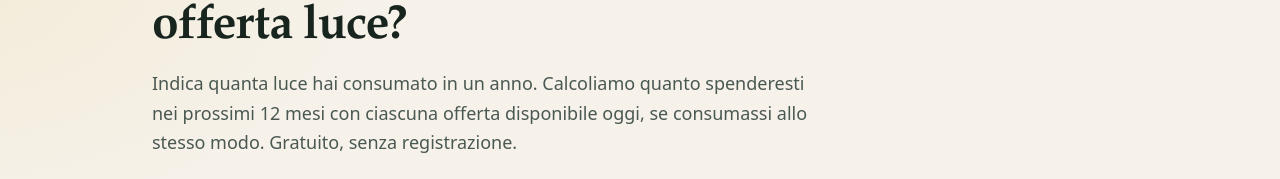
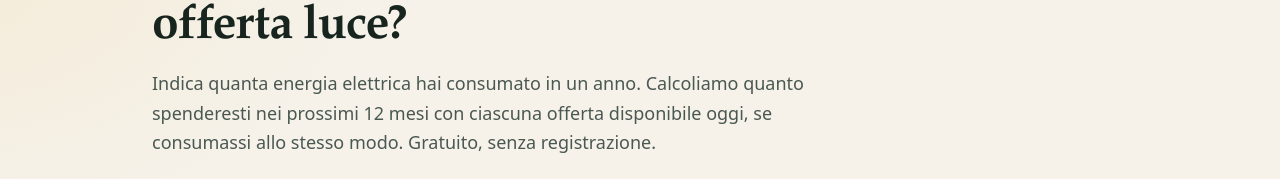
Before and after one commit to leonardoburalli/bestbill, a React (Vite) app in the folder frontend/: page / in a window 1280 px wide. Shown: the part 222-401 px from the top of the page. Built offline with nearby package versions, Linux system fonts and the light colour scheme; no server answers.

Commit message:
copy(frontend): energia elettrica instead of luce in the intro

```diff
--- a/frontend/src/components/ConsumptionStep.tsx
+++ b/frontend/src/components/ConsumptionStep.tsx
@@ -57,7 +57,7 @@ export default function ConsumptionStep({
           Quanto spenderesti nei prossimi 12 mesi con ciascuna offerta luce?
         </h1>
         <p className="mt-4 text-lg leading-relaxed text-ink-soft">
-          Indica quanta luce hai consumato in un anno. Calcoliamo quanto spenderesti nei prossimi 12 mesi con
+          Indica quanta energia elettrica hai consumato in un anno. Calcoliamo quanto spenderesti nei prossimi 12 mesi con
           ciascuna offerta disponibile oggi, se consumassi allo stesso modo. Gratuito, senza registrazione.
         </p>
         {api.status === 'ready' && api.meta && (
```
